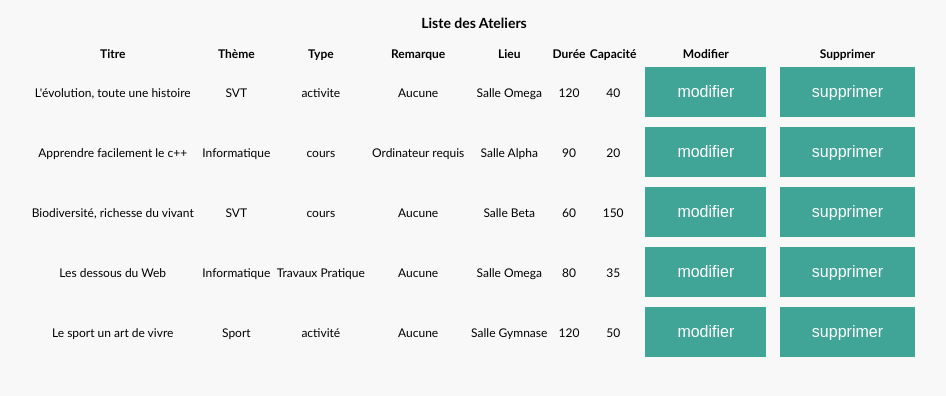
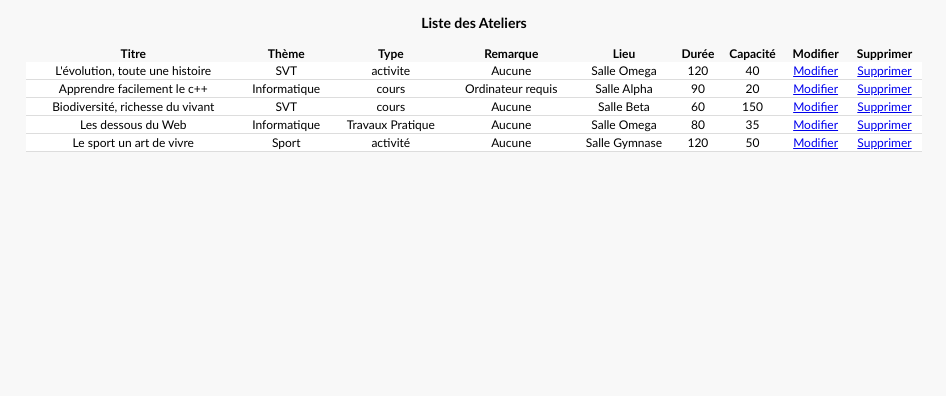
Before and after one commit to waaliid/CDP_ITW_DEV, a PHP site: page /list_atelier.php in a window 1280 px wide. Shown: the top 396 px of the page, without its empty margins (166-1112 px from the left). Run offline with PHP 8.4, Linux system fonts and the light colour scheme; data comes from the database, SQL or seed files in the repository.

Commit message:
Mise à jour de list_atelier.php

```diff
--- a/Src/Web/list_atelier.php
+++ b/Src/Web/list_atelier.php
@@ -15,7 +15,8 @@
 <div class = "form-group" >
 <h3>Liste des Ateliers</h3>
 <table>
- 	<tr>
+
+	<tr>
  	<th>Titre</th>
  	<th>Thème</th>
  	<th>Type</th>
@@ -32,7 +33,13 @@ $reponse = $bdd->query('SELECT * FROM atelier');
 while ($donnees = $reponse->fetch())
 { ?>
 
-	<tr>
+	 <?php $bool=true;
+        if ($bool== true){$bool = false;?>
+        <tr class="even">
+        <?php }else{$bool=true;?>
+        <tr class="odd">
+     <?php }?>
+
 		<td><?php echo $donnees['titre']; ?></td>
 		<td><?php echo $donnees['theme']; ?></td>
 		<td><?php echo $donnees['type']; ?></td>
@@ -40,8 +47,9 @@ while ($donnees = $reponse->fetch())
 		<td><?php echo $donnees['lieu']; ?></td>
 		<td><?php echo $donnees['duree']; ?></td>
 		<td><?php echo $donnees['capacite']; ?></td>
-		<td><input type="submit" id= "editWorkshop" value="modifier" formaction="edit_atelier.php"></td>
-		<td><input type="submit" id="deleteWorkshop" class="delete_confirm" data-confirm="Etes vous sûr de vouloir supprimmer cet atelier?" value="supprimer" formaction="delete_atelier.php" ></td>
+		<td><a href="javascript:if(confirm('&Ecirc;tes-vous sûr de vouloir modifier ?')) document.location.href='edit_atelier.php?modif_article=<?php echo $donnees['id_Atelier']; ?>'">Modifier</a></td>
+
+		<td><a href="javascript:if(confirm('&Ecirc;tes-vous sûr de vouloir supprimer ?')) document.location.href='delete_atelier.php?supp_article=<?php echo $donnees['id_Atelier']; ?>'">Supprimer</a></td>
 	</tr>
 <?php
 }
```
